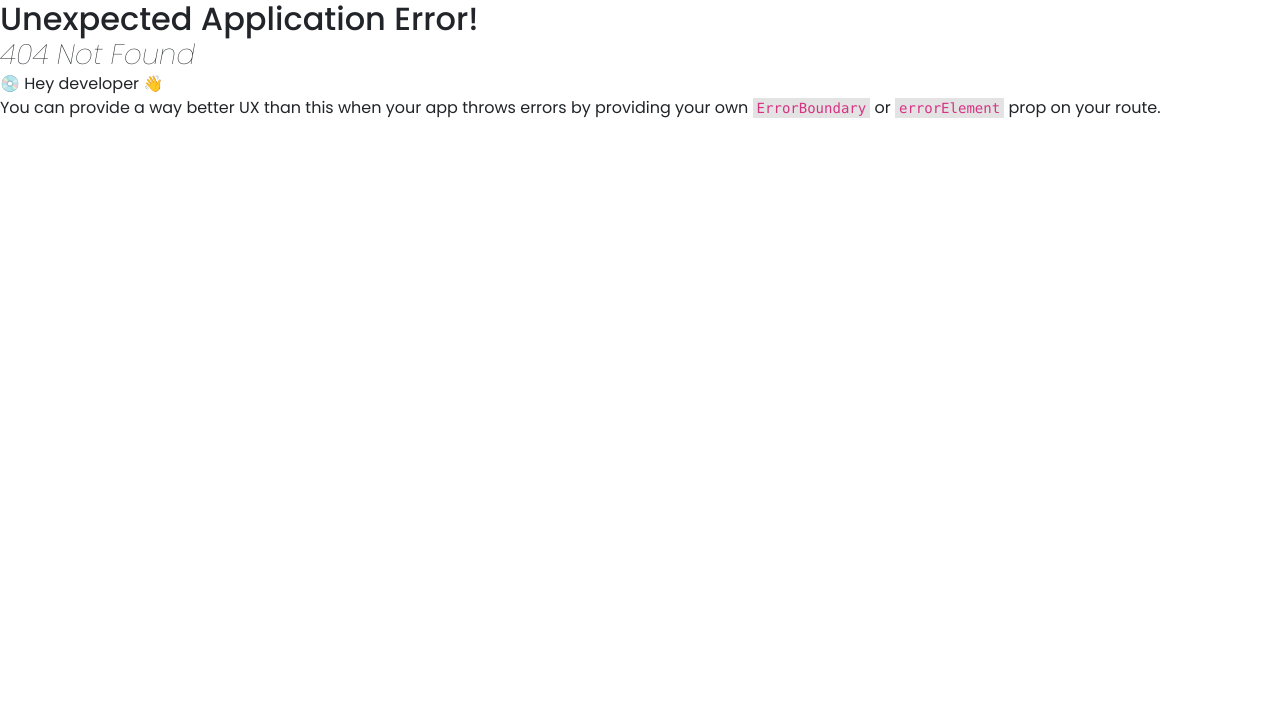
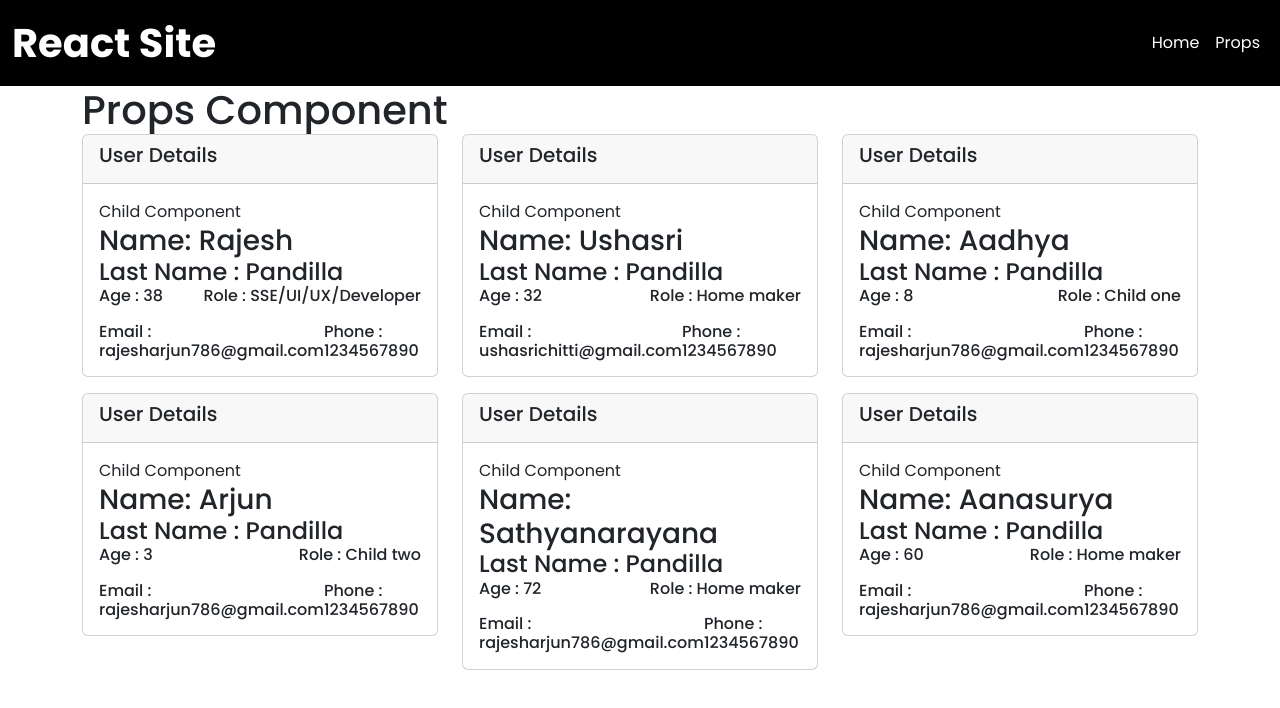
Before and after one commit to Pandilla-Rajesh/react-test, a React (Create React App) app: page /props in a window 1280 px wide. Before the commit this address had no page. Shown: the top 708 px of the page. Built offline with nearby package versions, Linux system fonts and the light colour scheme.

Commit message:
tailwindcss and chnages done

```diff
--- a/src/Approutes.js
+++ b/src/Approutes.js
@@ -1,5 +1,6 @@
 import React, { lazy, Suspense } from 'react'
 import { createBrowserRouter, RouterProvider } from 'react-router-dom'
+import Props from './Components/Props/Props.js'
 
 const MainLayout = lazy(()=>import('./MainLayout/MainLayout.js'))
 const Login = lazy(()=>import('./Components/Login/Login.js'))
@@ -18,6 +19,7 @@ function Approutes(){
 
     children:[
       {path:'home', element:(<Suspense fallback={<div>...Loading</div>}><Home/></Suspense>)},
+      {path:'props', element:(<Suspense fallback={<div>...Loading</div>}><Props/></Suspense>)},
       {path:'apimodals', element:(<Suspense fallback={<div>...Loading</div>}><ApiModals/></Suspense>)}
     ]
 
--- a/src/Components/Home/Home.js
+++ b/src/Components/Home/Home.js
@@ -4,7 +4,7 @@ import React from 'react'
 const Home = () =>{
     return(
         <>
-            <h1>Welcome to Home Page</h1>
+            <h1>Welcome to Home Page coming</h1>
         </>
     )
 }
--- /dev/null
+++ b/src/Components/Props/Child.js
@@ -0,0 +1,37 @@
+import React from 'react'
+
+const Child=(props)=>{
+
+ const {userDetails} = props
+ const {name, lname, age, role, email, phone} = userDetails || {}
+
+    return(
+       <>
+         {userDetails && (
+            <div>
+                <p>Child Component</p>
+                <h3>Name: {name}</h3>
+                <h4>Last Name : {lname}</h4>
+                <div className='d-flex align-items-center justify-content-between mb-3'>
+                    <div>
+                        <h6>Age : {age}</h6>
+                    </div>
+                    <div>
+                        <h6>Role : {role}</h6>
+                    </div>
+                </div>
+                <div className='d-flex align-items-center justify-content-between'>
+                    <div>
+                        <h6>Email : {email}</h6>
+                    </div>
+                    <div>
+                        <h6>Phone : {phone}</h6>
+                    </div>
+                </div>
+            </div>
+        )}
+       </>
+    )
+}
+
+export default Child
--- /dev/null
+++ b/src/Components/Props/Parent.js
@@ -0,0 +1,45 @@
+import React from 'react'
+import { Card, CardBody, CardHeader, CardTitle, Col, Container, Row } from 'react-bootstrap'
+import Child from './Child'
+
+const Paretnt=()=>{
+
+
+    const userDetails = [
+
+        {name:'Rajesh', lname:'Pandilla', age:38, role:'SSE/UI/UX/Developer', email:'rajesharjun786@gmail.com', phone:1234567890},
+        {name:'Ushasri', lname:'Pandilla', age:32, role:'Home maker', email:'ushasrichitti@gmail.com', phone:1234567890},
+        {name:'Aadhya', lname:'Pandilla', age:8, role:'Child one', email:'rajesharjun786@gmail.com', phone:1234567890},
+        {name:'Arjun', lname:'Pandilla', age:3, role:'Child two', email:'rajesharjun786@gmail.com', phone:1234567890},
+        {name:'Sathyanarayana', lname:'Pandilla', age:72, role:'Home maker', email:'rajesharjun786@gmail.com', phone:1234567890},
+        {name:'Aanasurya', lname:'Pandilla', age:60, role:'Home maker', email:'rajesharjun786@gmail.com', phone:1234567890},
+
+    ]
+
+    return(
+     <Container>
+        <Row>
+            <Col lg={12}>
+               <div className='my-0'>
+               <h1 className=''>Props Component</h1>
+               </div>
+            </Col>
+            {userDetails.map((user, index) =>(
+                <Col lg={4} className={` ${userDetails ? 'mb-3' : 'mb-0'}`} key={index}>
+                    <Card>
+                    <CardHeader>
+                        <CardTitle>
+                            User Details
+                        </CardTitle>
+                    </CardHeader>
+                    <CardBody>
+                        <Child userDetails={user}/>
+                    </CardBody>
+                </Card>
+                </Col>
+            ))}
+        </Row>
+     </Container>
+    )
+}
+export default Paretnt
--- /dev/null
+++ b/src/Components/Props/Props.js
@@ -0,0 +1,11 @@
+import React from 'react'
+import Paretnt from './Parent'
+
+const Props =()=>{
+    return(
+        <>
+            <Paretnt/>
+        </>
+    )
+}
+export default Props
--- a/src/Header/Header.js
+++ b/src/Header/Header.js
@@ -1,10 +1,42 @@
-import React from 'react'
+import React, { useEffect, useState } from 'react'
+import { Container, Navbar, Nav } from 'react-bootstrap'
+import { Link } from 'react-router-dom'
 
 const Header = () =>{
+
+        const [isSticky, setIsSticky] = useState(false)
+
+        useEffect(()=>{
+            const scrollHandle=()=>{
+                setIsSticky(window.scrollY > 50)
+            }
+
+            window.addEventListener('scroll', scrollHandle)
+
+            return()=>{
+                window.removeEventListener('scroll', scrollHandle)
+            }
+        },[])
+
     return(
-        <>
-            <h1>Welcome to Header Section</h1>
-        </>
+<section className='navbar-info'>
+<Navbar expand="lg" className={`bg-black fixed top-0 right-0 left-0 bg-slate-700 ${isSticky ? 'scrolled' : ''}`}>
+    <Container fluid>
+        <Navbar.Brand className='text-white fs-1 fw-bolder'>React Site</Navbar.Brand>
+        <Navbar.Toggle aria-controls='navMenu' className='bg-white'></Navbar.Toggle>
+        <Navbar.Collapse id='navMenu'>
+            <ul className='navbar-nav ms-auto'>
+               <li className='nav-item'>
+                   <Link className='nav-link' to="/home">Home</Link>
+               </li>
+               <li className='nav-item'>
+                   <Link className='nav-link' to="/props">Props</Link>
+               </li>
+            </ul>
+        </Navbar.Collapse>
+    </Container>
+ </Navbar>
+</section>
     )
 }
 export default Header
--- a/src/style.scss
+++ b/src/style.scss
@@ -56,6 +56,10 @@ p,blockquote{
     margin: 0px;
 }
 
+:root{
+    --white-color:#fff;
+}
+
 .info-login{
     background: url('./assets/images/login-screen.png') no-repeat;
     background-size: cover;
@@ -106,3 +110,16 @@ p,blockquote{
     height: 100dvh;
     }
 }
+
+.navbar-info{
+    position: relative;
+}
+.navbar-info{
+    .navbar-nav{
+        .nav-item{
+            .nav-link{
+                color: var(--white-color);
+            }
+        }
+    }
+}
```
